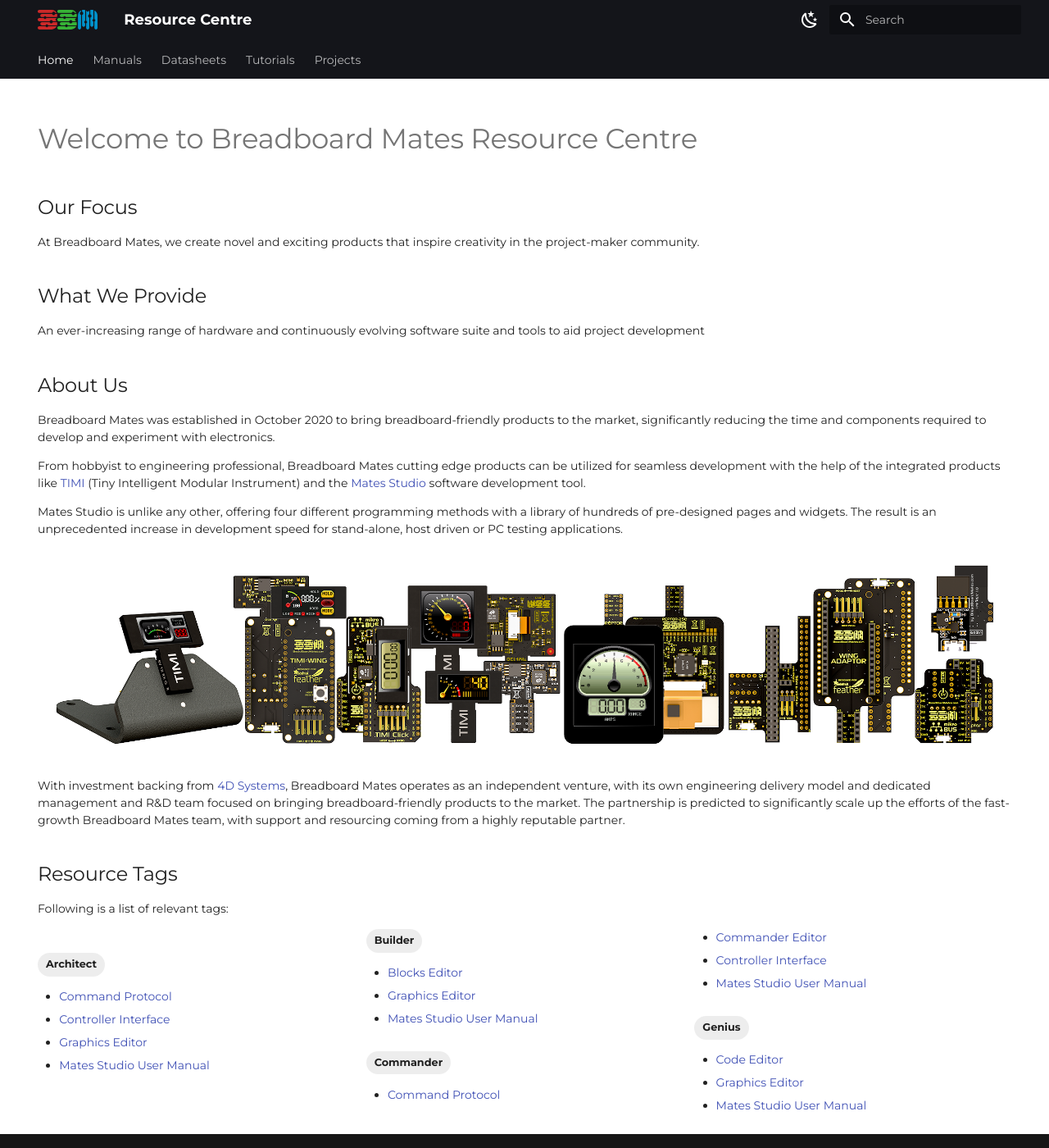
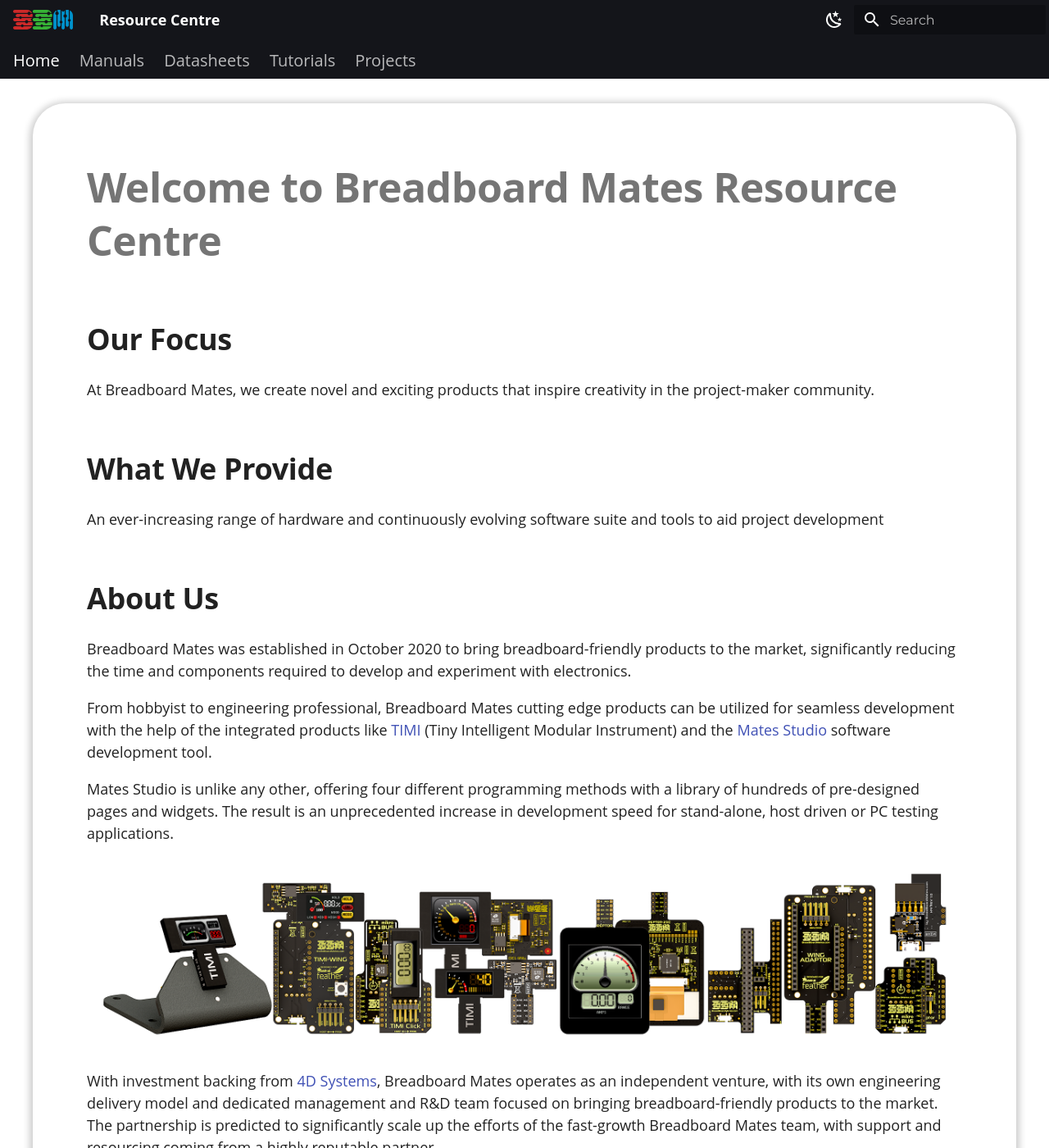
Before and after one commit to iSOLveIT/mkdocs-gen, an MkDocs documentation site: the page built from docs/index.md, in a window 1280 px wide and 1400 px high. Shown: the whole window at 82% size. Built offline with MkDocs 1.6.1 and Material for MkDocs 9.7.7, drawn with Linux system fonts in a browser that asks for light colours.

Commit message:
Changed font, sizing and styles to be as close as old resource centre (for testing)

```diff
--- a/docs/css/custom.css
+++ b/docs/css/custom.css
@@ -1,31 +1,45 @@
+* {
+    font-family: "Open Sans", Arial, Helvetica, sans-serif;
+}
 
 body, input {
-    font-size: 14px !important;
+    font-size: 18px;
     font-weight: 400;
-    line-height: 1.5 !important;
+    line-height: 1.5;
 }
-.md-typeset, .md-nav, .md-typeset table:not([class])  {
-    font-size: 14px!important;
-    line-height: 1.5!important;
+.md-typeset, .md-nav  {
+    font-size: 18px;
+    line-height: 1.5;
 }
 
-h1, h2, h3, h4 {
-    font-weight: 500!important;
-    line-height: 1.4 !important;
+.md-typeset table:not([class]) {
+    font-size: 14px;
+    line-height: 1.5;
+    display: table;
 }
 
-h1 {
-    font-size: 34px !important;
+.md-typeset h1, .md-typeset h2 {
+    font-weight: 700;
 }
-h2 {
-    font-size: 24px !important;
+
+.md-typeset h3, .md-typeset h4 {
+    font-weight: 600;
 }
-h3 {
-    font-size: 18px !important;
+
+.md-typeset h1 {
+    font-size: 50px;
 }
-h4 {
-    font-size: 16px !important;
+.md-typeset h2 {
+    font-size: 36px;
 }
+.md-typeset h3 {
+    font-size: 28px;
+}
+.md-typeset h4 {
+    font-size: 22px;
+}
+
+/* Removed !important as it affects everything and added .md-typeset class to header formatting */
 
 
 /* Test Area */
@@ -48,44 +62,72 @@
 
 /* Fixes Table Width */
 .md-typeset__table {
+    /* width: 100%; */
+    display: table;
+    margin: auto;
+}
+.md-typeset__table > table {
+    display: table;
+    margin: auto;
+}
+
+.admonition.abstract .md-typeset__table {
     width: 100%;
 }
-.md-typeset__table > table {
-    display: table!important;
+
+/* Try to Match Old/Current Resource Centre Sizing and Style */
+
+.md-grid {
+    max-width: 82.5rem;
 }
 
+nav.md-tabs {
+    line-height: 1;
+}
+
+.md-tabs__link {
+    font-size: 20px;
+}
+
+.md-main__inner.md-grid .md-content {
+    margin: 0 2rem 2.5rem 2rem;
+    padding: 2.5rem;
+    border-radius: 2rem;
+    box-shadow: 0 2px 8px 4px rgb(0 0 0 / 20%);
+
+}
 
 /* Test Area */
 
-@media print{
+@media print {
     body, input {
-        font-family: "Montserrat", sans-serif!important;
-        font-size: 14px !important;
+        font-family: "Montserrat", sans-serif;
+        font-size: 14px;
         font-weight: 400;
-        line-height: 1.5 !important;
+        line-height: 1.5;
     }
-    .md-typeset, .md-nav, .md-typeset table:not([class])  {
-        font-size: 14px!important;
-        line-height: 1.5!important;
+    .md-typeset, .md-nav, .md-typeset table:not([class]) {
+        font-size: 14px;
+        line-height: 1.5;
     }
 
     h1, h2, h3, h4 {
-        font-family: "Montserrat", sans-serif!important;
-        font-weight: 500!important;
-        line-height: 1.4 !important;
+        font-family: "Montserrat", sans-serif;
+        font-weight: 500;
+        line-height: 1.4;
     }
 
     h1 {
-        font-size: 34px !important;
+        font-size: 34px;
     }
     h2 {
-        font-size: 24px !important;
+        font-size: 24px;
     }
     h3 {
-        font-size: 18px !important;
+        font-size: 18px;
     }
     h4 {
-        font-size: 16px !important;
+        font-size: 16px;
     }
 
     /* Test Area */
@@ -95,7 +137,7 @@
     /* Test Area */
 
     code, kbd, pre {
-        font-family: 'Fira Mono', monospace !important;
+        font-family: 'Fira Mono', monospace;
     }
 
     div[data-md-component="skip"], div[data-md-component="announce"],
@@ -103,7 +145,7 @@
         display: none;
     }
     div[class="md-main__inner md-grid"]{
-        margin-top: 0!important;
+        margin-top: 0;
     }
 
 	@page {
@@ -112,7 +154,7 @@
         counter-increment: page;
 
         @bottom-left {
-            content: 'Â© 2022 Breadboard Mates';
+            content: '© 2022 Breadboard Mates';
             font-size: 8pt;
         }
 
```
